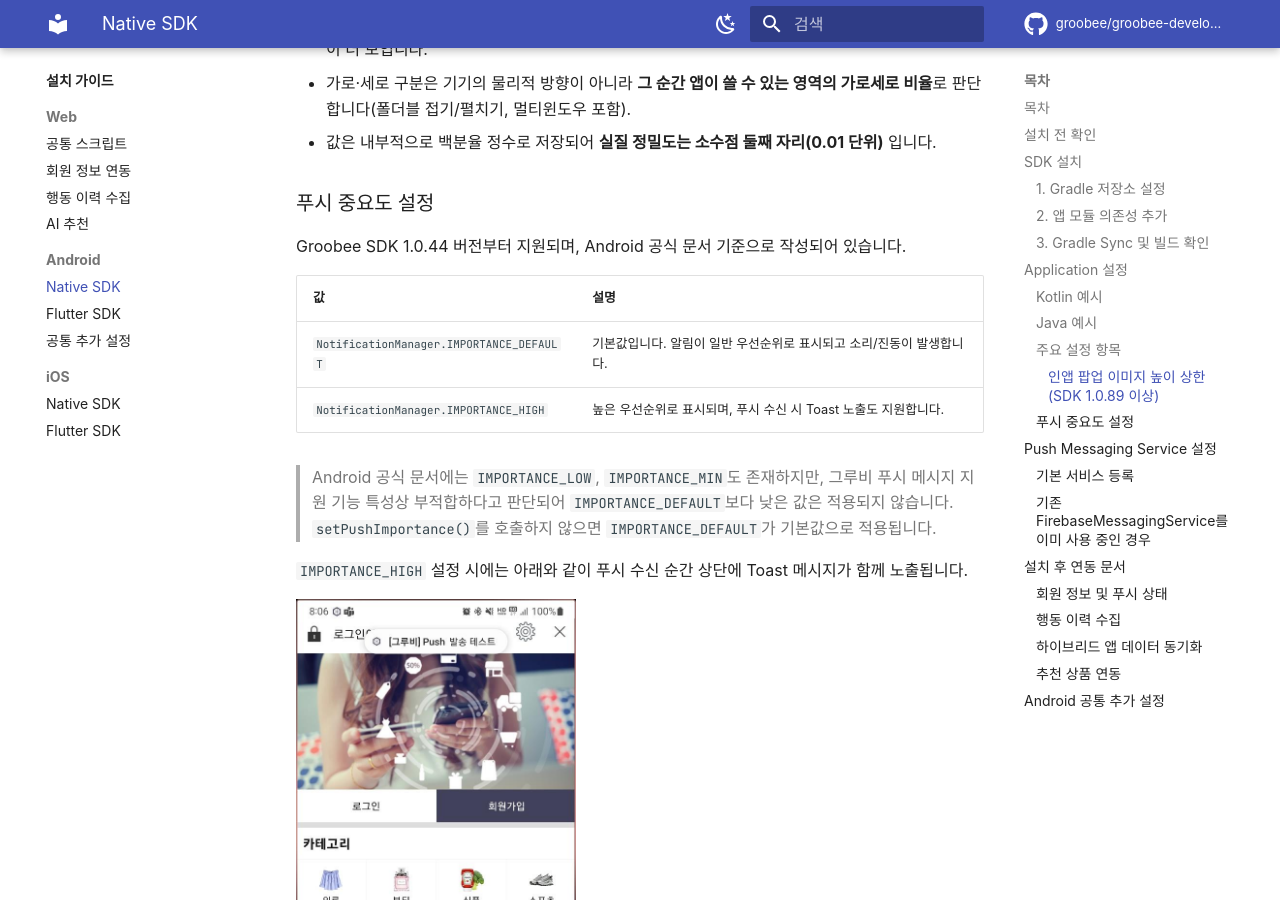
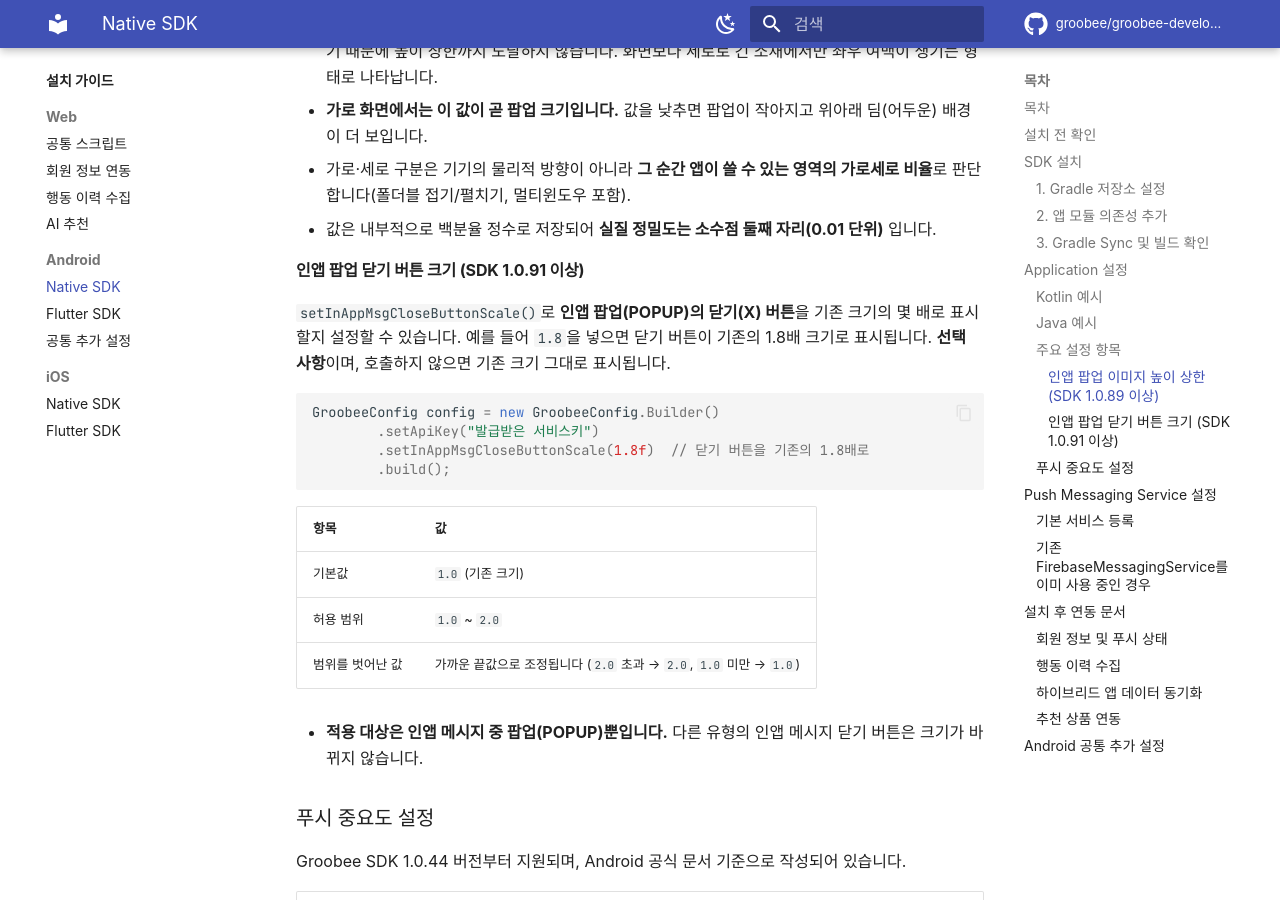
Before and after one commit to groobee/groobee-developer-support, an MkDocs documentation site: the page built from docs/installation/installation-android-sdk.md, in a window 1280 px wide and 900 px high, scrolled down 6261 px. Built offline with MkDocs 1.6.1 and Material for MkDocs 9.7.7, drawn with Linux system fonts in a browser that asks for light colours; some web fonts are replaced; comment, search, counter and statistics services are not loaded; some of the changed text lies outside the part shown.

Commit message:
patch: 안드로이드 SDK 1.0.90·1.0.91 버전업 내역 및 인앱 팝업 닫기 버튼 크기 설정 추가
Co-Authored-By: Claude Opus 5.5 (1M context) <noreply@anthropic.com>

````diff
--- a/docs/installation/installation-android-sdk.md
+++ b/docs/installation/installation-android-sdk.md
@@ -172,6 +172,7 @@ public class MyApplication extends Application {
 | `GroobeeConfig` | `setInAppMsgMarginBottom()` | 선택 | 인앱메시지 하단 여백을 설정합니다.                                                                                                                                                             |
 | `GroobeeConfig` | `setInAppMsgMaxHeightRatioPortrait()` | 선택 | 세로 화면에서 인앱 팝업 이미지가 쓸 수 있는 높이 비율의 상한을 설정합니다. 기본값 `0.9`, 허용 범위 `0.4` ~ `0.9`. (SDK 1.0.89 이상)                                                                                              |
 | `GroobeeConfig` | `setInAppMsgMaxHeightRatioLandscape()` | 선택 | 가로 화면에서 인앱 팝업 이미지가 쓸 수 있는 높이 비율의 상한을 설정합니다. 기본값 `0.9`, 허용 범위 `0.4` ~ `0.9`. (SDK 1.0.89 이상)                                                                                              |
+| `GroobeeConfig` | `setInAppMsgCloseButtonScale()` | 선택 | 인앱 팝업 닫기(X) 버튼을 기존 크기의 몇 배로 표시할지 설정합니다. 기본값 `1.0`, 허용 범위 `1.0` ~ `2.0`. (SDK 1.0.91 이상)                                                                                              |
 | `GroobeeConfig` | `setPushImportance()` | 선택 | 푸시 메시지 중요도를 설정합니다.                                                                                                                                                              |
 | `GroobeeConfig` | `setRetryAuthConnection()` | 선택 | Groobee 인증 실패 시 재인증 여부를 설정합니다.                                                                                                                                                  |
 | `GroobeeConfig` | `setNotificationSettingsButton()` | 선택 | 푸시 알림 하단에 수신 설정 버튼을 추가합니다. 문자열 리소스와 설정 화면 딥링크가 필요합니다.                                                                                                                           |
@@ -219,6 +220,26 @@ GroobeeConfig config = new GroobeeConfig.Builder()
 - **가로 화면에서는 이 값이 곧 팝업 크기입니다.** 값을 낮추면 팝업이 작아지고 위아래 딤(어두운) 배경이 더 보입니다.
 - 가로·세로 구분은 기기의 물리적 방향이 아니라 **그 순간 앱이 쓸 수 있는 영역의 가로세로 비율**로 판단합니다(폴더블 접기/펼치기, 멀티윈도우 포함).
 - 값은 내부적으로 백분율 정수로 저장되어 **실질 정밀도는 소수점 둘째 자리(0.01 단위)** 입니다.
+
+<a id="inapp-close-button-scale"></a>
+#### 인앱 팝업 닫기 버튼 크기 (SDK 1.0.91 이상)
+
+`setInAppMsgCloseButtonScale()`로 **인앱 팝업(POPUP)의 닫기(X) 버튼**을 기존 크기의 몇 배로 표시할지 설정할 수 있습니다. 예를 들어 `1.8`을 넣으면 닫기 버튼이 기존의 1.8배 크기로 표시됩니다. **선택 사항**이며, 호출하지 않으면 기존 크기 그대로 표시됩니다.
+
+```java
+GroobeeConfig config = new GroobeeConfig.Builder()
+        .setApiKey("발급받은 서비스키")
+        .setInAppMsgCloseButtonScale(1.8f)  // 닫기 버튼을 기존의 1.8배로
+        .build();
+```
+
+| 항목 | 값 |
+| --- | --- |
+| 기본값 | `1.0` (기존 크기) |
+| 허용 범위 | `1.0` ~ `2.0` |
+| 범위를 벗어난 값 | 가까운 끝값으로 조정됩니다 (`2.0` 초과 → `2.0`, `1.0` 미만 → `1.0`) |
+
+- **적용 대상은 인앱 메시지 중 팝업(POPUP)뿐입니다.** 다른 유형의 인앱 메시지 닫기 버튼은 크기가 바뀌지 않습니다.
 
 ### 푸시 중요도 설정
 
````
Also changed, not shown: README.md (+1 -1 lines), docs/changelog/document-history.md (+10 -0 lines), docs/changelog/sdk-android-changelog.md (+10 -0 lines), docs/changelog/sdk-android-feature-support.md (+1 -0 lines), docs/index.md (+1 -1 lines).
